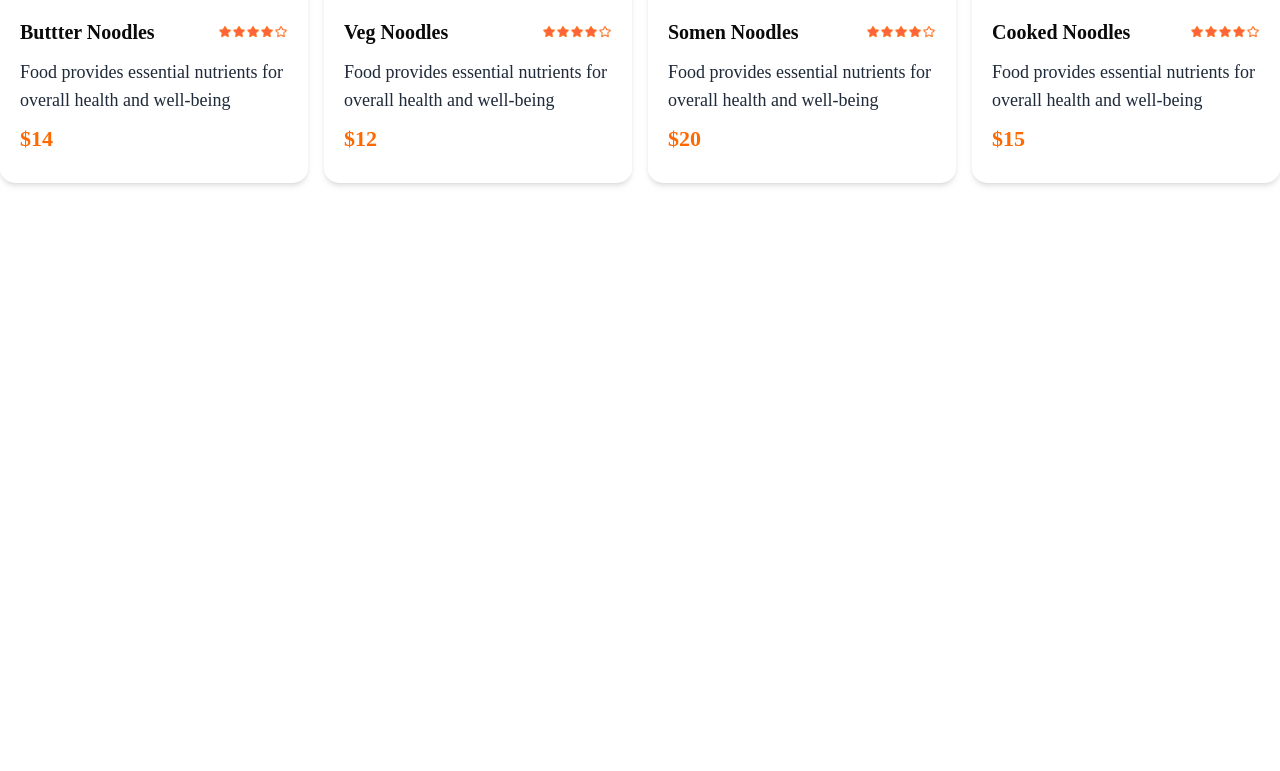
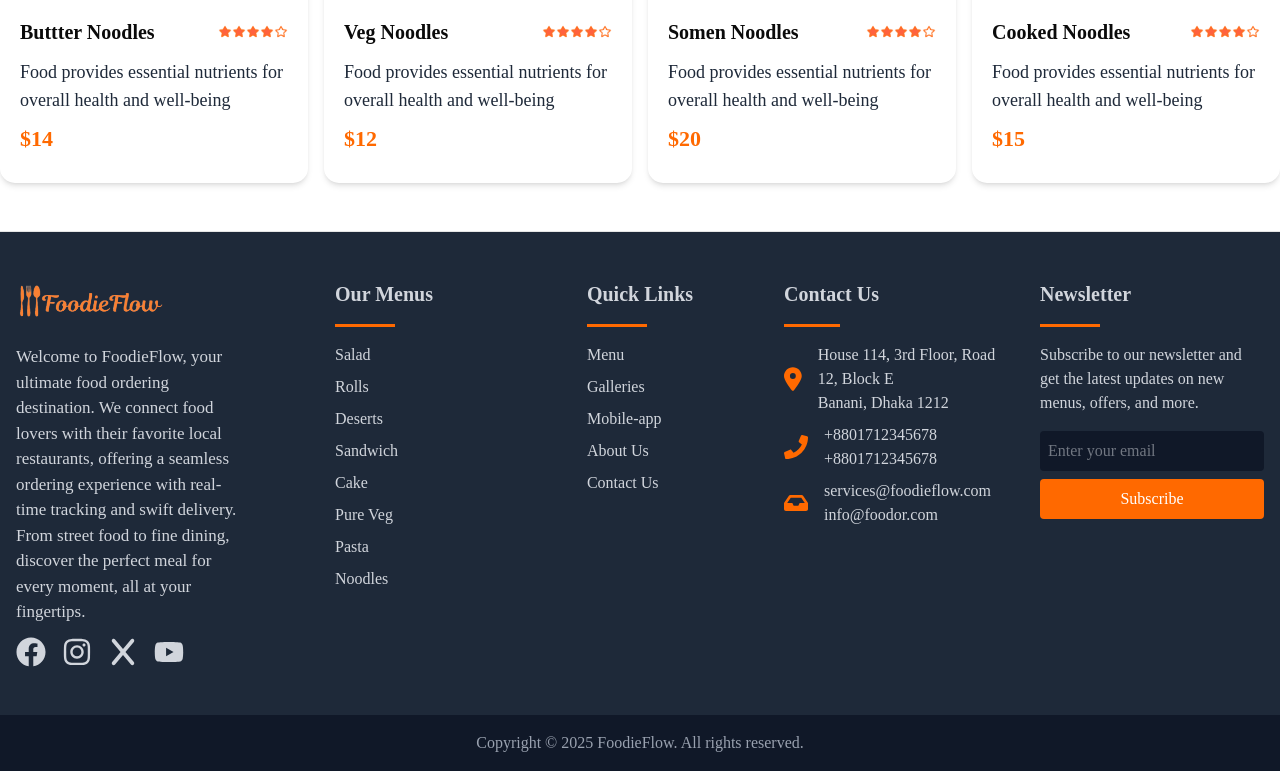
Before and after one commit to rajibdas51/FoodieFlow, a Next.js app in the folder client/: page / in a window 1280 px wide. Shown: the part 4539-5310 px from the top of the page. Before the commit the page ends 4770 px from the top, so only its background shows below. Built offline with nearby package versions, Linux system fonts and the light colour scheme.

Commit message:
design footer

```diff
--- a/client/package.json
+++ b/client/package.json
@@ -18,6 +18,7 @@
     "postcss": "^8.5.3",
     "react": "^19.0.0",
     "react-dom": "^19.0.0",
+    "react-icons": "^5.5.0",
     "react-redux": "^9.2.0",
     "swiper": "^11.2.5",
     "tailwind-merge": "^3.0.2",
--- a/client/src/app/layout.tsx
+++ b/client/src/app/layout.tsx
@@ -2,6 +2,7 @@ import { Geist, Geist_Mono } from 'next/font/google';
 import './globals.css';
 import Navbar from '@/components/Navbar/Navbar';
 import ReduxProvider from '@/components/provider/ReduxProvider';
+import Footer from '@/components/Footer/Footer';
 
 const geistSans = Geist({
   subsets: ['latin'],
@@ -30,6 +31,7 @@ export default function RootLayout({
         <ReduxProvider>
           <Navbar />
           {children}
+          <Footer />
         </ReduxProvider>
       </body>
     </html>
--- a/client/src/components/ExploreMenu/ExploreMenu.tsx
+++ b/client/src/components/ExploreMenu/ExploreMenu.tsx
@@ -9,7 +9,7 @@ interface ExploreMenuProps {
 
 const ExploreMenu: React.FC<ExploreMenuProps> = ({ category, setCategory }) => {
   return (
-    <div>
+    <div id='explore-menu'>
       <div
         className='container mx-auto flex flex-col gap:20px mt-[40px] lg:-mt-15 '
         id='explore-menu'
--- a/client/src/components/Footer/Footer.tsx
+++ b/client/src/components/Footer/Footer.tsx
@@ -1,7 +1,224 @@
 import React from 'react';
+import Image from 'next/image';
+import Link from 'next/link';
+import { assets } from '@/assets/frontend_assets/assets';
+import {
+  FaFacebook,
+  FaInbox,
+  FaInstagram,
+  FaPhone,
+  FaYoutube,
+} from 'react-icons/fa';
+import { FaLocationDot, FaX } from 'react-icons/fa6';
 
 const Footer = () => {
-  return <div>Footer</div>;
+  return (
+    <footer className='bg-gray-800 border-t'>
+      <div className='container  mx-auto px-4 py-12 grid grid-cols-1 md:grid-cols-2 lg:grid-cols-5  justify-center gap-8'>
+        <div className=' mx-auto'>
+          <Link href='/' className=' pb-4'>
+            <Image
+              src={assets.logo}
+              alt='FoodieFlow Logo'
+              width={150}
+              height={40}
+            />
+          </Link>
+
+          <p className='text-gray-300 text-[17px] max-w-md mt-5'>
+            Welcome to FoodieFlow, your ultimate food ordering destination. We
+            connect food lovers with their favorite local restaurants, offering
+            a seamless ordering experience with real-time tracking and swift
+            delivery. From street food to fine dining, discover the perfect meal
+            for every moment, all at your fingertips.
+          </p>
+
+          <div className='flex flex-row items-center space-x-4 pt-3'>
+            <Link href='https://facebook.com' className=''>
+              <FaFacebook className='text-gray-300 hover:text-blue-500 text-3xl ' />
+            </Link>
+            <Link href='https://instagram.com' className=''>
+              <FaInstagram className='text-gray-300 hover:text-red-500 text-3xl' />
+            </Link>
+            <Link href='https://twitter.com' className=''>
+              <FaX className='text-gray-300 hover:text-black text-3xl' />
+            </Link>
+            <Link href='https://linkedin.com' className=''>
+              <FaYoutube className='text-gray-300 hover:text-red-500 text-3xl' />
+            </Link>
+          </div>
+        </div>
+        <div id='our-menus' className='mx-auto'>
+          <h3 className='font-semibold text-xl mb-4 text-gray-300 '>
+            Our Menus
+          </h3>
+          <div className='w-[60px] border-b-3 border-orange-500 items-start mt-1 mb-4'></div>
+          <ul className='space-y-2 text'>
+            <li>
+              <Link
+                href='#explore-menu'
+                className='text-gray-300 hover:text-white'
+              >
+                Salad
+              </Link>
+            </li>
+            <li>
+              <Link
+                href='#explore-menu'
+                className='text-gray-300 hover:text-white'
+              >
+                Rolls
+              </Link>
+            </li>
+            <li>
+              <Link
+                href='#explore-menu'
+                className='text-gray-300 hover:text-white'
+              >
+                Deserts
+              </Link>
+            </li>
+            <li>
+              <Link
+                href='#explore-menu'
+                className='text-gray-300 hover:text-white'
+              >
+                Sandwich
+              </Link>
+            </li>
+            <li>
+              <Link
+                href='#explore-menu'
+                className='text-gray-300 hover:text-white'
+              >
+                Cake
+              </Link>
+            </li>
+            <li>
+              <Link
+                href='#explore-menu'
+                className='text-gray-300 hover:text-white'
+              >
+                Pure Veg
+              </Link>
+            </li>
+            <li>
+              <Link
+                href='#explore-menu'
+                className='text-gray-300 hover:text-white'
+              >
+                Pasta
+              </Link>
+            </li>
+            <li>
+              <Link
+                href='#explore-menu'
+                className='text-gray-300 hover:text-white'
+              >
+                Noodles
+              </Link>
+            </li>
+          </ul>
+        </div>
+        <div className='mx-auto'>
+          <h3 className='font-semibold text-xl mb-4 text-gray-300 '>
+            Quick Links
+          </h3>
+          <div className='w-[60px] border-b-3 border-orange-500 items-start mt-1 mb-4'></div>
+          <ul className='space-y-2 text'>
+            <li>
+              <Link href='/menu' className='text-gray-300 hover:text-white'>
+                Menu
+              </Link>
+            </li>
+            <li>
+              <Link
+                href='/galleries'
+                className='text-gray-300 hover:text-white'
+              >
+                Galleries
+              </Link>
+            </li>
+            <li>
+              <Link
+                href='/mobile-app'
+                className='text-gray-300 hover:text-white'
+              >
+                Mobile-app
+              </Link>
+            </li>
+            <li>
+              <Link href='/about' className='text-gray-300 hover:text-white'>
+                About Us
+              </Link>
+            </li>
+            <li>
+              <Link href='/contact' className='text-gray-300 hover:text-white'>
+                Contact Us
+              </Link>
+            </li>
+          </ul>
+        </div>
+
+        <div className=' mx-auto'>
+          <div>
+            <h3 className='font-semibold mb-4 text-gray-300 text-xl'>
+              Contact Us
+            </h3>
+            <div className='w-1/4 border-b-3 border-orange-500 items-start mt-1 mb-4'></div>
+            <div className='flex flex-row items-center space-x-2 gap-2'>
+              <FaLocationDot className='text-orange-500 text-2xl' />
+              <div>
+                <p className='text-gray-300'>
+                  House 114, 3rd Floor, Road 12, Block E
+                </p>
+                <p className='text-gray-300'> Banani, Dhaka 1212</p>
+              </div>
+            </div>
+            <div className='flex flex-row items-center space-x-2  gap-2 pt-2'>
+              <FaPhone className='text-orange-500 text-2xl' />
+              <div>
+                <p className='text-gray-300'>+8801712345678</p>
+                <p className='text-gray-300'> +8801712345678 </p>
+              </div>
+            </div>
+            <div className='flex flex-row items-center space-x-2 gap-2 pt-2'>
+              <FaInbox className='text-orange-500 text-2xl' />
+              <div className=''>
+                <p className='text-gray-300'>services@foodieflow.com</p>
+                <p className='text-gray-300'> info@foodor.com </p>
+              </div>
+            </div>
+          </div>
+        </div>
+        <div className=' mx-auto'>
+          <div>
+            <h3 className='font-semibold text-xl mb-4 text-gray-300 '>
+              Newsletter
+            </h3>
+            <div className='w-[60px] border-b-3 border-orange-500 items-start mt-1 mb-4'></div>
+            <p className='text-gray-300'>
+              Subscribe to our newsletter and get the latest updates on new
+              menus, offers, and more.
+            </p>
+            <form className='mt-4'>
+              <input
+                type='email'
+                placeholder='Enter your email'
+                className='w-full bg-gray-900 text-gray-300 p-2 rounded'
+              />
+              <button className='bg-orange-500 text-white w-full mt-2 p-2 rounded'>
+                Subscribe
+              </button>
+            </form>
+          </div>
+        </div>
+      </div>
+      <div className='text-gray-400 text-center justify-center items-center py-4 bg-gray-900'>
+        Copyright © 2025 FoodieFlow. All rights reserved.
+      </div>
+    </footer>
+  );
 };
 
 export default Footer;
```
Also changed, not shown: 1 other file (tests, documents, lock files or other folders).
